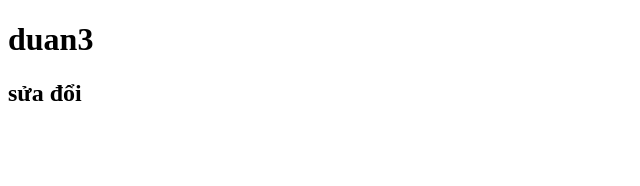
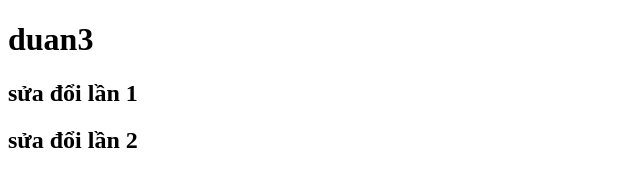
Before and after one commit to MingTeyn/duan3, a plain HTML site: page index.html in a window 1280 px wide. Shown: the whole page, without its empty margins (0-640 px from the left). Drawn offline with Linux system fonts and the light colour scheme.

Commit message:
test commit lần 3

```diff
--- a/index.html
+++ b/index.html
@@ -7,6 +7,7 @@
   </head>
   <body>
     <h1>duan3</h1>
-    <h2>sửa đổi</h2>
+    <h2>sửa đổi lần 1</h2>
+    <h2>sửa đổi lần 2</h2>
   </body>
 </html>
```
